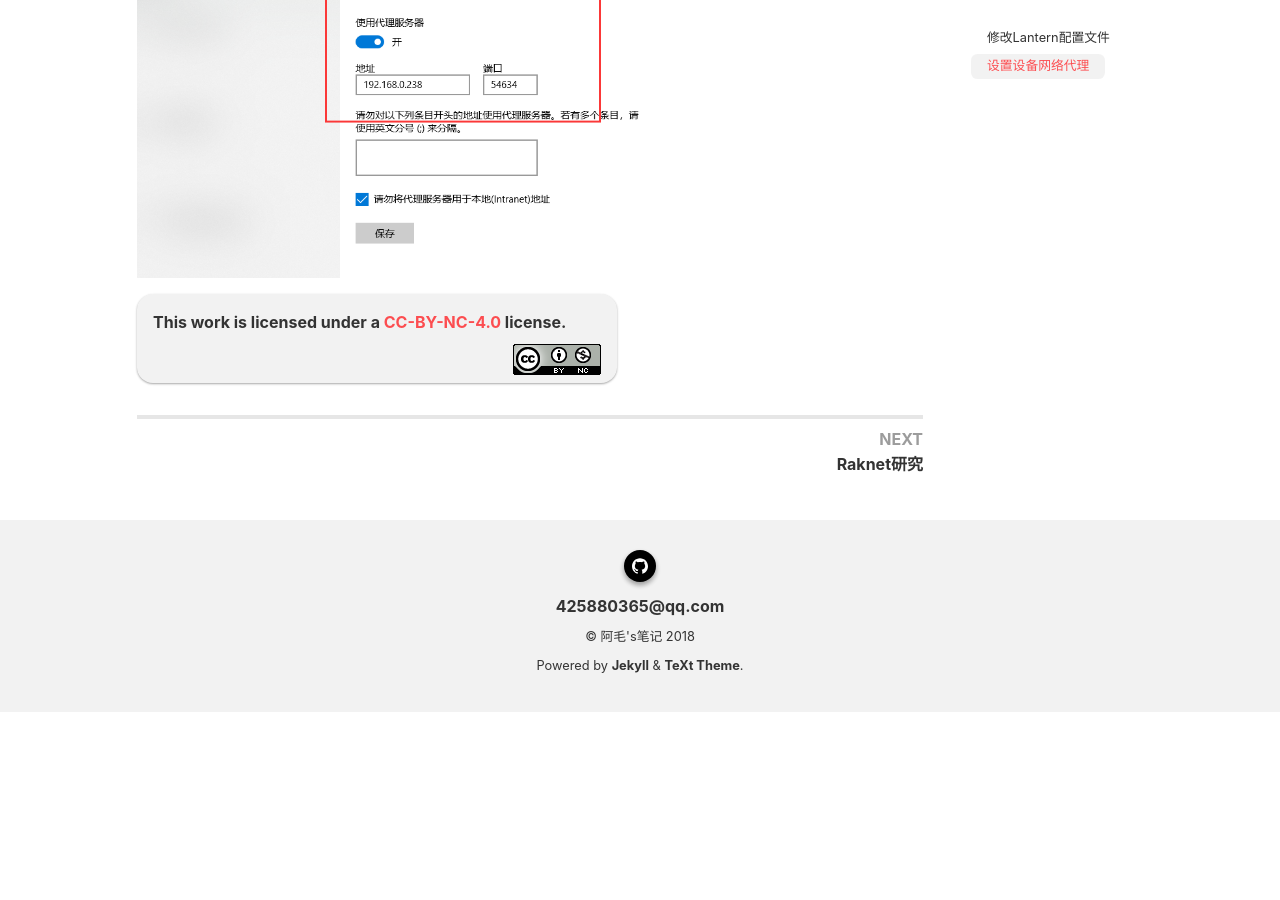
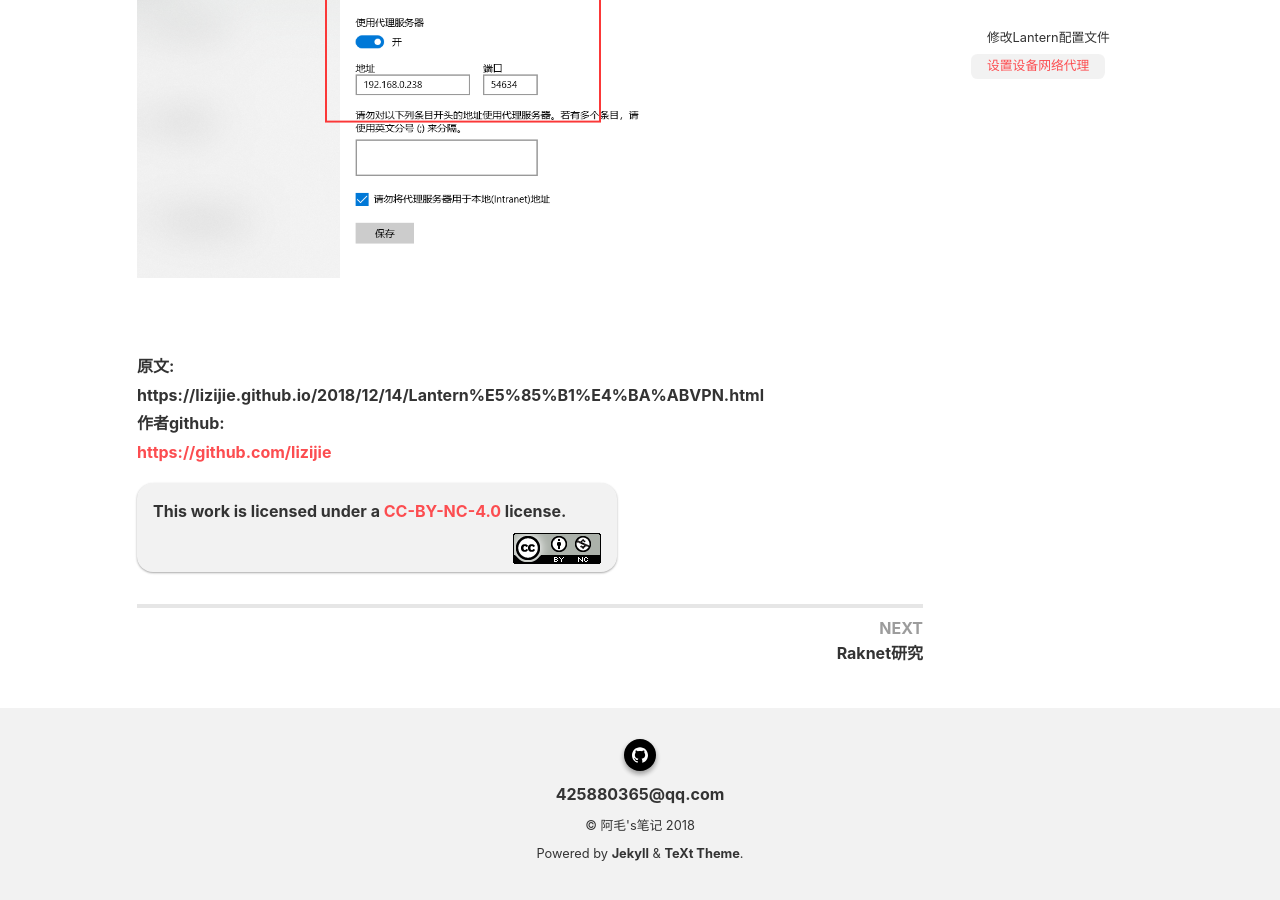
Before and after one commit to lizijie/lizijie.github.io, a Jekyll site: the page built from _posts/2018-12-14-Lantern共享VPN.md, in a window 1280 px wide and 900 px high, scrolled down 1440 px. Built offline with Jekyll 4.4.1, drawn with Linux system fonts in a browser that asks for light colours; nearby versions of some CDN libraries; comment, search, counter and statistics services are not loaded; before the commit the page ends 2152 px from its top, so only the background shows below that.

Commit message:
修改文章Lantern共享VPN

```diff
--- a/_posts/2018-12-14-Lantern共享VPN.md
+++ b/_posts/2018-12-14-Lantern共享VPN.md
@@ -23,3 +23,14 @@ PS：adr设置为127.0.0.1:54634共享不成功
 ![](https://raw.githubusercontent.com/lizijie/lizijie.github.io/master/assets/images/2018-12-14-Lantern%E5%85%B1%E4%BA%ABVPN/settings_example.png)
 
 ![](https://raw.githubusercontent.com/lizijie/lizijie.github.io/master/assets/images/2018-12-14-Lantern%E5%85%B1%E4%BA%ABVPN/win10_net_settings.png)
+
+
+
+<br>
+<br>
+<b>原文:<br>
+https://lizijie.github.io/2018/12/14/Lantern%E5%85%B1%E4%BA%ABVPN.html
+<br>
+作者github:<br>
+<https://github.com/lizijie>
+</b>
```
